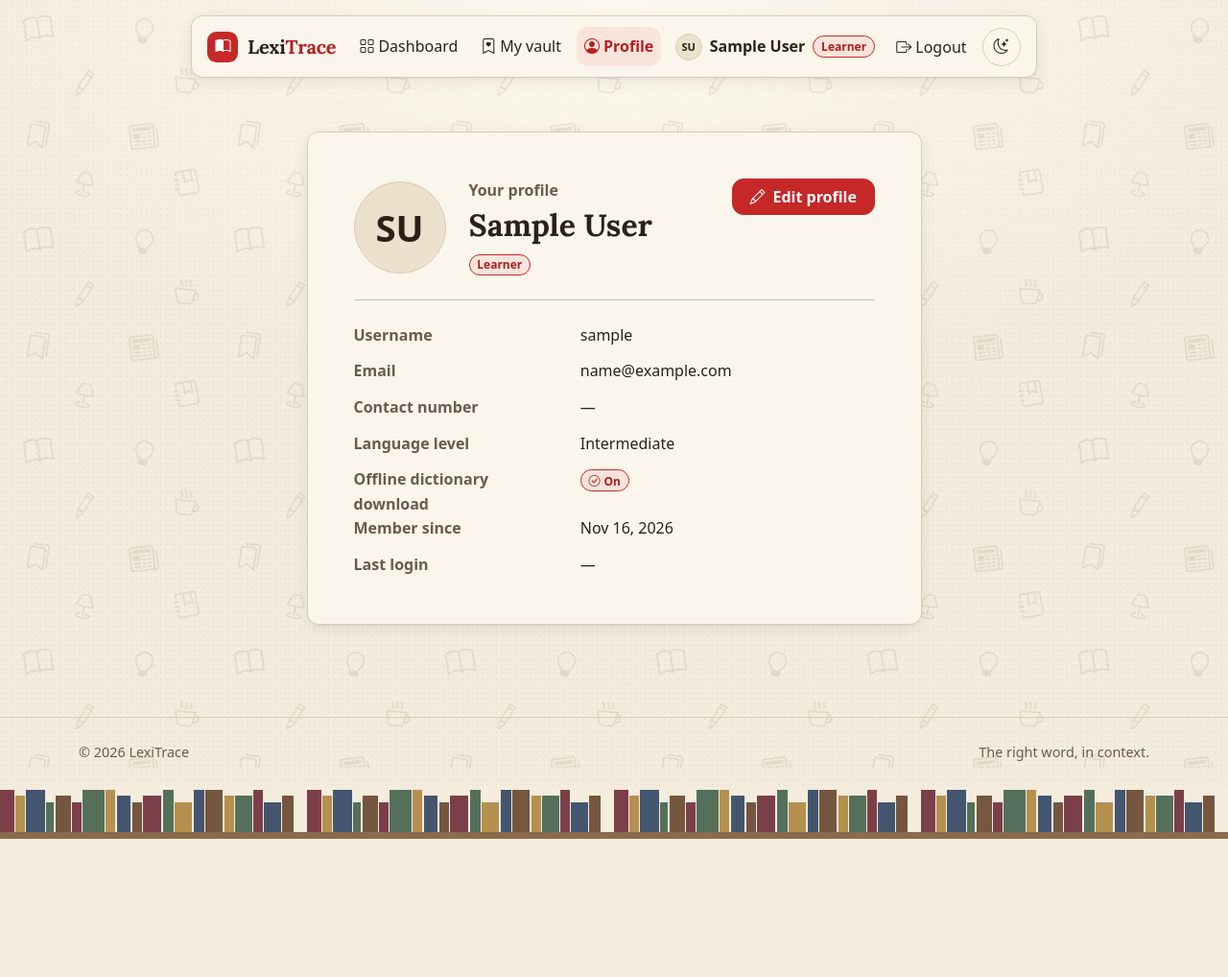
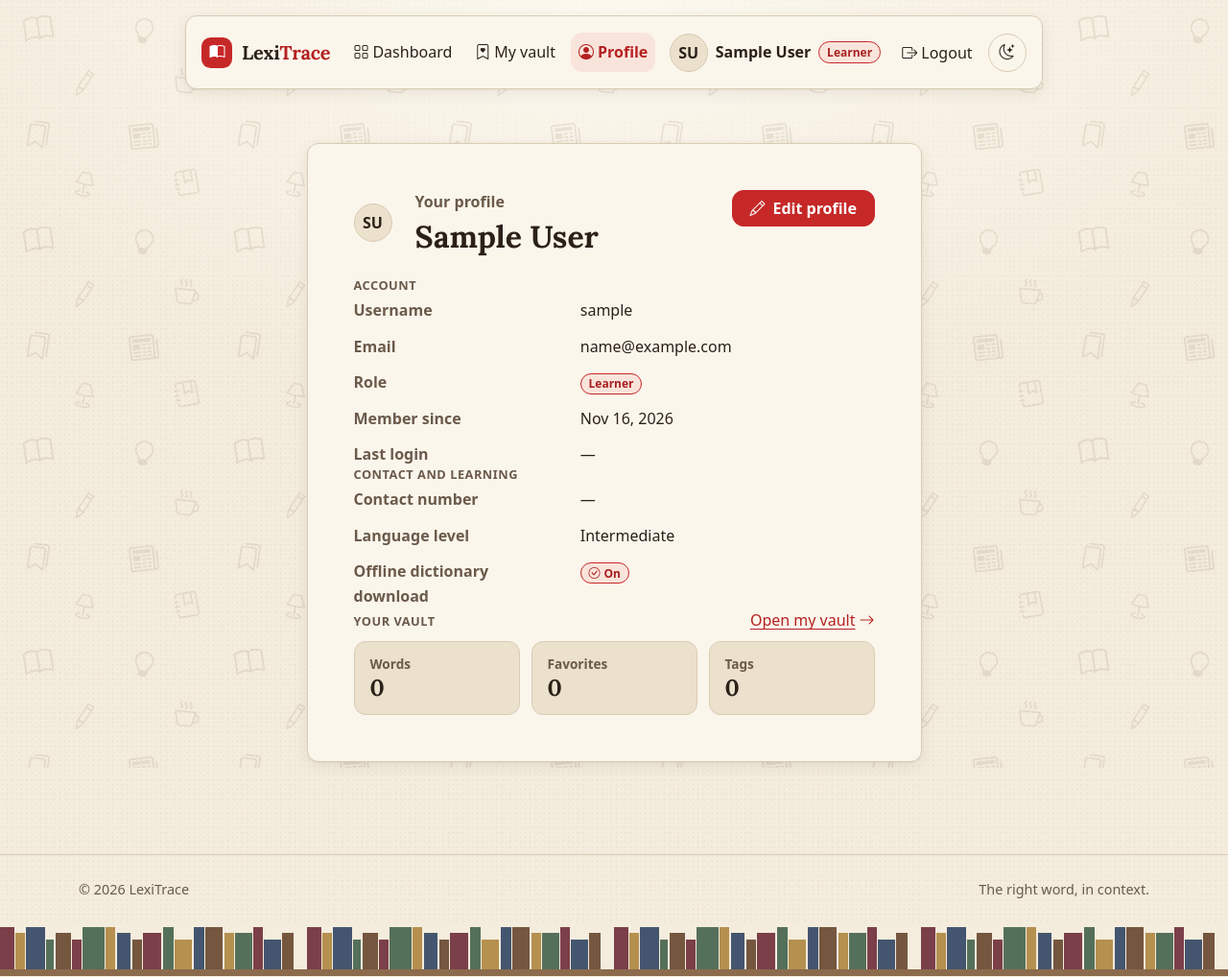
Before and after one commit to Smaons-hub/LexiTrace-Belino-MarcelSimon-G2, a Django app: page /profile/ in a window 1280 px wide. Shown: the whole page at 96% size. Before the commit the page ends 874 px from the top, so only its background shows below. Run offline with Django 5.2, Linux system fonts and the light colour scheme; the visitor is signed in with stand-in values (Sample User, id 1); data that the repository does not hold is empty.

Commit message:
style(accounts): polish the profile page and dashboards

```diff
--- a/accounts/services.py
+++ b/accounts/services.py
@@ -20,20 +20,24 @@ def get_daily_review(user):
     return entries[index]
 
 
-def get_vault_summary(user):
+def get_vault_counts(user):
     counts = user.vault_entries.aggregate(
         words=Count('pk'),
         favorites=Count('pk', filter=Q(is_favorite=True)),
     )
-    recent = []
-    if counts['words']:
-        recent = list(user.vault_entries.order_by('-created_at', '-pk')[:RECENT_WORDS_SHOWN])
     return {
         'words': counts['words'],
         'favorites': counts['favorites'],
         'tags': user.vault_tags.count(),
-        'recent': recent,
     }
+
+
+def get_vault_summary(user):
+    summary = get_vault_counts(user)
+    summary['recent'] = []
+    if summary['words']:
+        summary['recent'] = list(user.vault_entries.order_by('-created_at', '-pk')[:RECENT_WORDS_SHOWN])
+    return summary
 
 
 def get_vault_overview():
--- a/accounts/views.py
+++ b/accounts/views.py
@@ -12,7 +12,7 @@ from django.views.decorators.http import require_POST
 from .decorators import role_required
 from .forms import LoginForm, ProfileForm, RegisterForm, SearchForm
 from .models import SearchHistory, User
-from .services import get_daily_review, get_vault_overview, get_vault_summary
+from .services import get_daily_review, get_vault_counts, get_vault_overview, get_vault_summary
 
 RECENT_SEARCHES_SHOWN = 5
 SEARCH_HISTORY_LIMIT = 20
@@ -150,7 +150,10 @@ def search_clear(request):
 
 @login_required
 def profile(request):
-    return render(request, 'accounts/profile.html')
+    vault_counts = None
+    if request.user.role == User.Role.LEARNER:
+        vault_counts = get_vault_counts(request.user)
+    return render(request, 'accounts/profile.html', {'vault_counts': vault_counts})
 
 
 @login_required
--- a/templates/accounts/profile.html
+++ b/templates/accounts/profile.html
@@ -6,27 +6,40 @@
 <section class="container py-5">
   <div class="row justify-content-center">
     <div class="col-lg-8 col-xl-7">
-      <div class="card">
+      <div class="card" id="profile-card">
         <div class="card-body p-4 p-sm-5">
           <div class="d-flex flex-column flex-sm-row align-items-sm-center gap-4 mb-4">
             {% include "partials/avatar.html" with person=user size=96 %}
-            <div class="flex-grow-1">
+            <div class="flex-grow-1 profile-heading">
               <p class="text-body-secondary fw-semibold mb-1">Your profile</p>
-              <h1 class="h2 fw-bold mb-2">{{ user.display_name }}</h1>
-              <span class="badge rounded-pill bg-primary-subtle text-primary-emphasis border border-primary-subtle">{{ user.get_role_display }}</span>
+              <h1 class="h2 fw-bold mb-0">{{ user.display_name }}</h1>
             </div>
             <a class="btn btn-primary align-self-sm-start" href="{% url 'accounts:profile_edit' %}"><i class="bi bi-pencil me-2" aria-hidden="true"></i>Edit profile</a>
           </div>
 
-          <hr class="mb-4">
-
+          <div class="profile-section">
+            <h2 class="vault-section-label">Account</h2>
             <dl class="row profile-details mb-0" id="profile-details">
               <dt class="col-sm-5">Username</dt>
-            <dd class="col-sm-7">{{ user.username }}</dd>
+              <dd class="col-sm-7 text-break">{{ user.username }}</dd>
 
               <dt class="col-sm-5">Email</dt>
               <dd class="col-sm-7 text-break">{{ user.email }}</dd>
 
+              <dt class="col-sm-5">Role</dt>
+              <dd class="col-sm-7"><span class="badge rounded-pill bg-primary-subtle text-primary-emphasis border border-primary-subtle" id="profile-role">{{ user.get_role_display }}</span></dd>
+
+              <dt class="col-sm-5">Member since</dt>
+              <dd class="col-sm-7">{{ user.date_joined|date:"M j, Y" }}</dd>
+
+              <dt class="col-sm-5">Last login</dt>
+              <dd class="col-sm-7 mb-0">{% if user.last_login %}{{ user.last_login|date:"M j, Y, g:i A" }}{% else %}&mdash;{% endif %}</dd>
+            </dl>
+          </div>
+
+          <div class="profile-section">
+            <h2 class="vault-section-label">Contact and learning</h2>
+            <dl class="row profile-details mb-0" id="profile-preferences">
               <dt class="col-sm-5">Contact number</dt>
               <dd class="col-sm-7">{{ user.contact_number|default:"—" }}</dd>
 
@@ -34,20 +47,38 @@
               <dd class="col-sm-7">{{ user.get_language_level_display }}</dd>
 
               <dt class="col-sm-5">Offline dictionary download</dt>
-            <dd class="col-sm-7">
+              <dd class="col-sm-7 mb-0">
                 {% if user.offline_download %}
                   <span class="badge rounded-pill bg-primary-subtle text-primary-emphasis border border-primary-subtle"><i class="bi bi-check-circle me-1" aria-hidden="true"></i>On</span>
                 {% else %}
                   <span class="badge rounded-pill badge-soon"><i class="bi bi-x-circle me-1" aria-hidden="true"></i>Off</span>
                 {% endif %}
               </dd>
+            </dl>
+          </div>
 
-            <dt class="col-sm-5">Member since</dt>
-            <dd class="col-sm-7">{{ user.date_joined|date:"M j, Y" }}</dd>
-
-            <dt class="col-sm-5">Last login</dt>
-            <dd class="col-sm-7 mb-0">{% if user.last_login %}{{ user.last_login|date:"M j, Y, g:i A" }}{% else %}—{% endif %}</dd>
+          {% if vault_counts %}
+            <div class="profile-section" id="profile-vault">
+              <div class="d-flex flex-wrap justify-content-between align-items-baseline gap-2 mb-2">
+                <h2 class="vault-section-label mb-0">Your vault</h2>
+                <a id="profile-vault-link" href="{% url 'vault:list' %}">Open my vault<i class="bi bi-arrow-right ms-1" aria-hidden="true"></i></a>
+              </div>
+              <dl class="stat-row mb-0" id="profile-vault-counts">
+                <div class="stat-tile">
+                  <dt>Words</dt>
+                  <dd>{{ vault_counts.words }}</dd>
+                </div>
+                <div class="stat-tile">
+                  <dt>Favorites</dt>
+                  <dd>{{ vault_counts.favorites }}</dd>
+                </div>
+                <div class="stat-tile">
+                  <dt>Tags</dt>
+                  <dd>{{ vault_counts.tags }}</dd>
+                </div>
               </dl>
+            </div>
+          {% endif %}
         </div>
       </div>
     </div>
--- a/templates/partials/avatar.html
+++ b/templates/partials/avatar.html
@@ -1 +1 @@
-{% if person.profile_photo %}<img src="{{ person.profile_photo.url }}" alt="" class="avatar" width="{{ size|default:40 }}" height="{{ size|default:40 }}" style="--avatar-size: {{ size|default:40 }}px">{% else %}<span class="avatar avatar-initials" style="--avatar-size: {{ size|default:40 }}px" aria-hidden="true">{% if person.first_name or person.last_name %}{{ person.first_name|first|upper }}{{ person.last_name|first|upper }}{% else %}{{ person.username|first|upper }}{% endif %}</span>{% endif %}
+{% if person.profile_photo %}<img src="{{ person.profile_photo.url }}" alt="" class="avatar avatar-size-{{ size|default:40 }}" width="{{ size|default:40 }}" height="{{ size|default:40 }}">{% else %}<span class="avatar avatar-initials avatar-size-{{ size|default:40 }}" aria-hidden="true">{% if person.first_name or person.last_name %}{{ person.first_name|first|upper }}{{ person.last_name|first|upper }}{% else %}{{ person.username|first|upper }}{% endif %}</span>{% endif %}
```
Also changed, not shown: templates/accounts/admin_dashboard.html (+27 -47 lines), templates/accounts/learner_dashboard.html (+0 -14 lines). Lines whose indentation alone changed are shown as unchanged.
